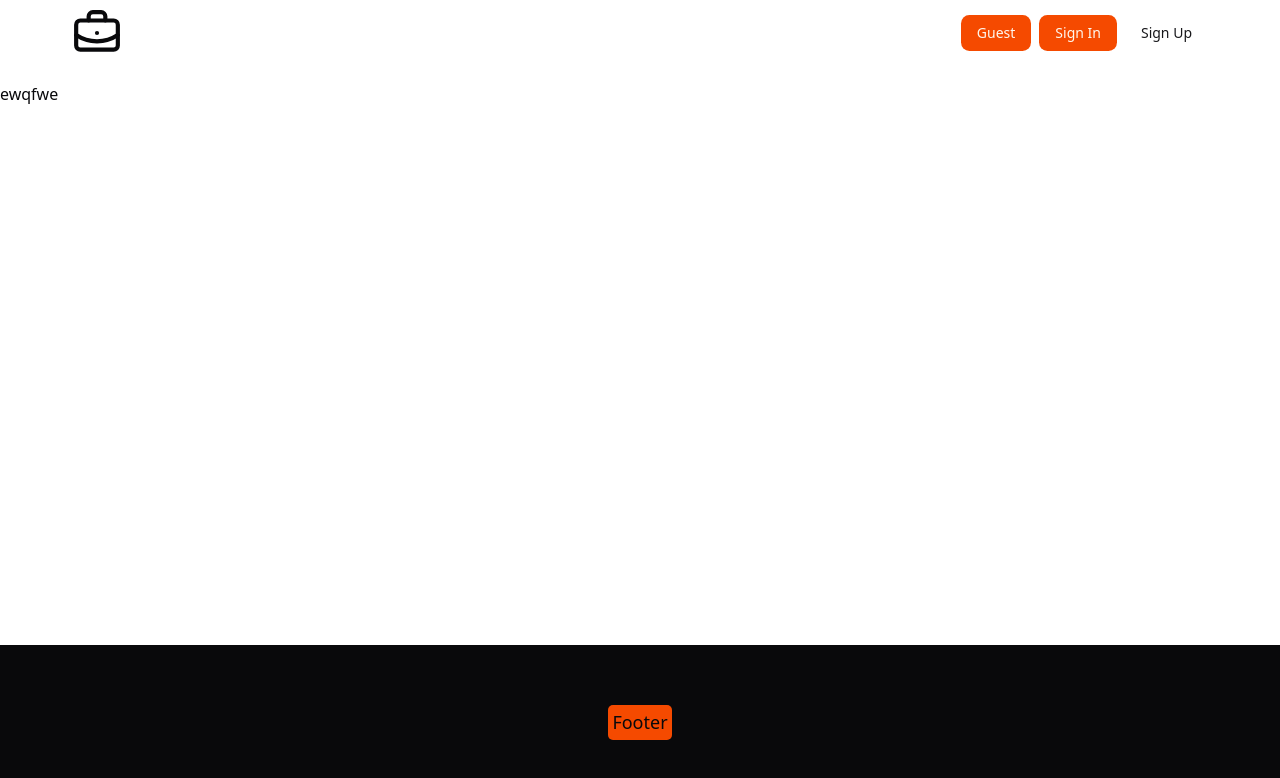
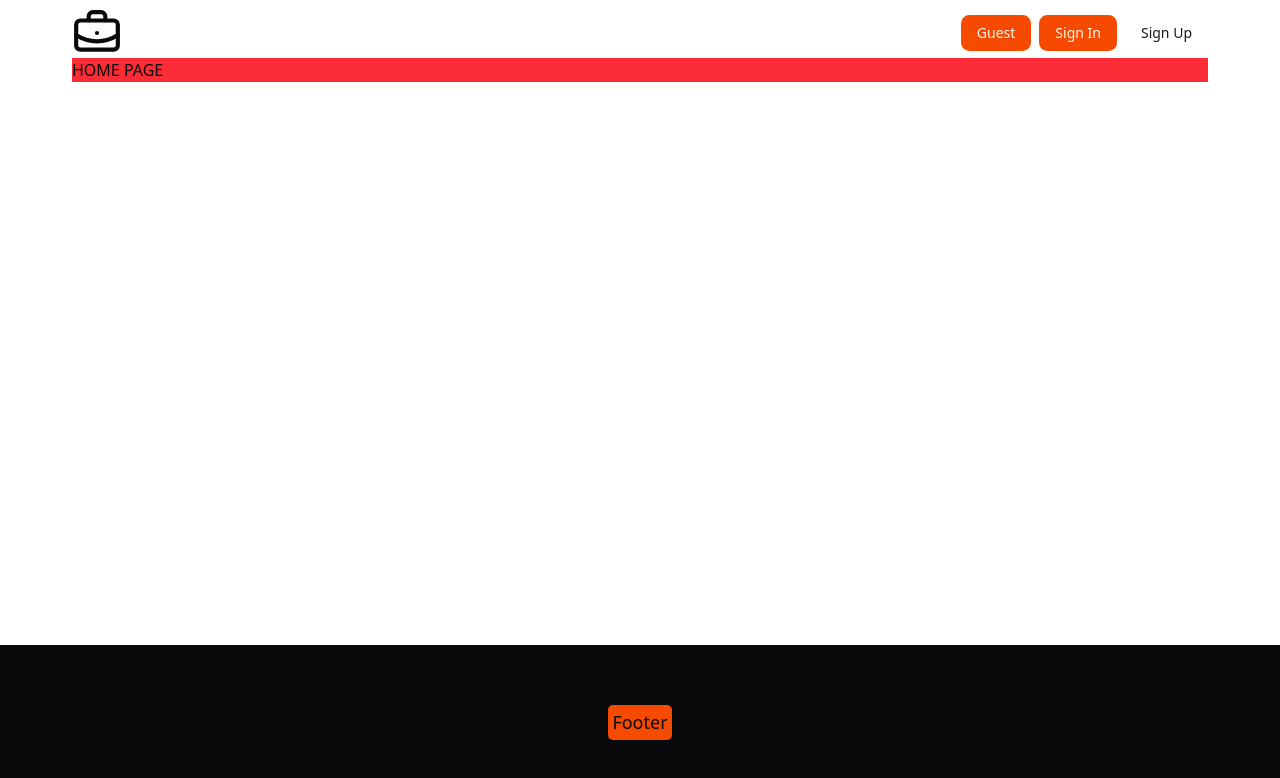
Before and after one commit to vladinson009/next-job-applications, a Next.js app: page / in a window 1280 px wide. Shown: the top 778 px of the page. Built offline with nearby package versions, Linux system fonts and the light colour scheme; no server answers.

Commit message:
Add: Dummy home page

```diff
--- a/app/page.tsx
+++ b/app/page.tsx
@@ -1,12 +1,9 @@
+import Container from '@/components/container';
+
 export default function Home() {
   return (
-    <div>
-      <form action="">
-        <input type="text" />
-        <input type="text" />
-        <input type="text" />
-      </form>
-      ewqfwe
-    </div>
+    <Container className="bg-red-500" as="section">
+      HOME PAGE
+    </Container>
   );
 }
```
